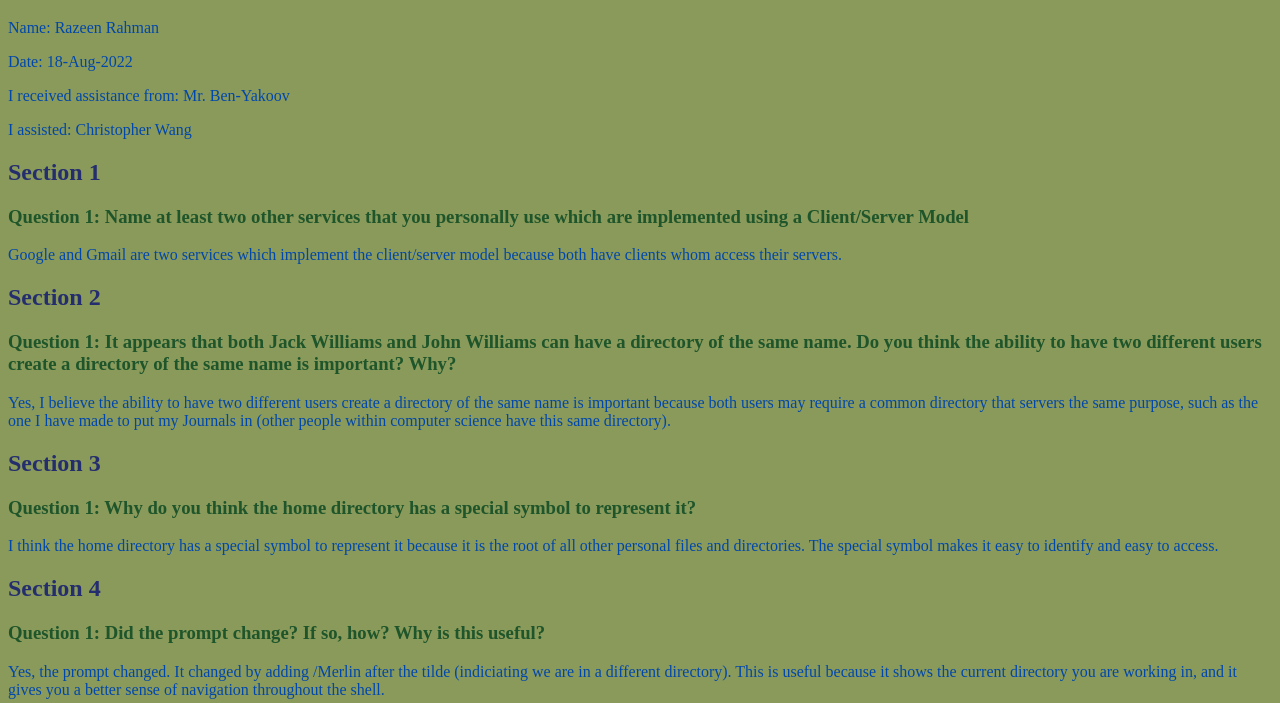
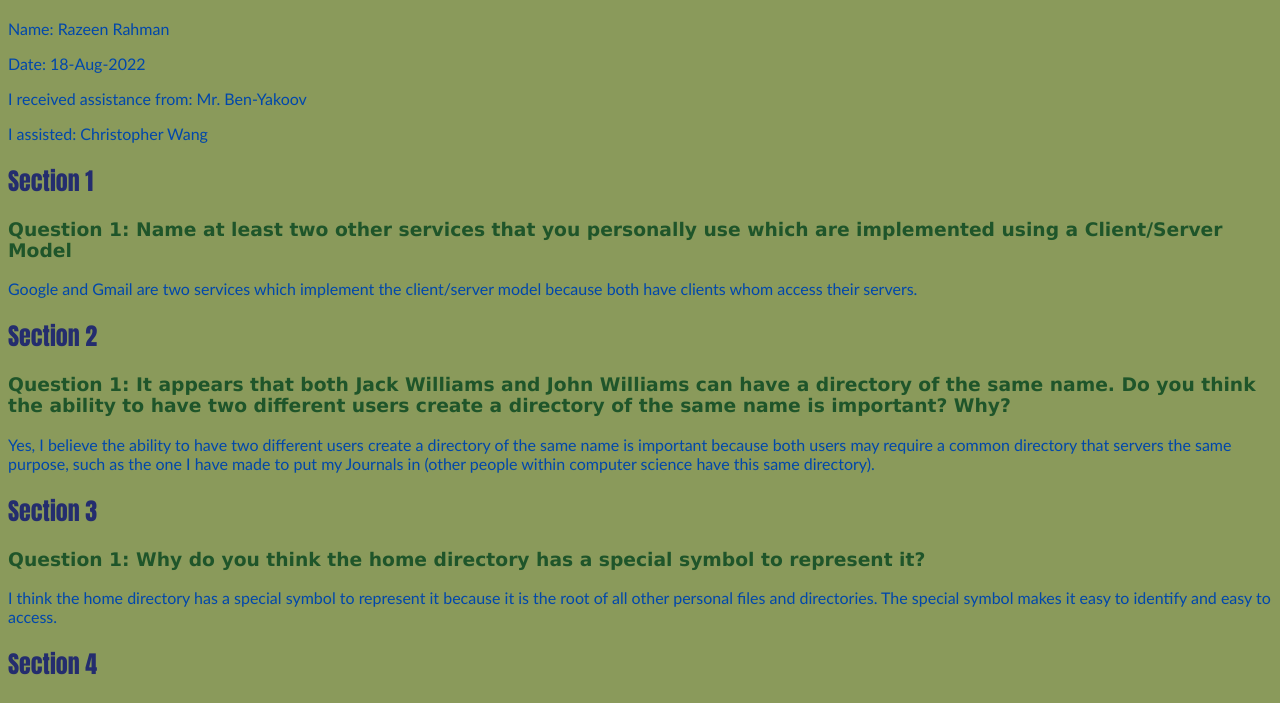
Before and after one commit to razeenr05/razeenr05.github.io, a plain HTML site: page CS-I/Journals/J1002.html in a window 1280 px wide. Shown: the part 61-764 px from the top of the page. Drawn offline with Linux system fonts and the light colour scheme.

Commit message:
Added fonts

```diff
--- a/CS-I/Journals/journals.css
+++ b/CS-I/Journals/journals.css
@@ -3,12 +3,15 @@ body{
 }
 p{
     color:#0047AB;
+    font-family:trebuchet ms;
 }
 h2{
     color:#242D6E;
+    font-family:impact;
 }
 h3{
     color:#1F552A;
+    font-family:verdana;
 }
 
 button{
--- a/CS-I/index.css
+++ b/CS-I/index.css
@@ -3,13 +3,19 @@ body{
 }
 p{
     color:#0047AB;
+    font-family:trebuchet ms;
 }
 h2{
-    color:#242D6E
+    color:#242D6E;
+    font-family:impact;
 }
 h3{
     color:#1F552A;
+    font-family:verdana;
 }
 button{
     background-color:grey
 }
+a{
+    font-family:trebuchet ms;
+}
--- a/index.css
+++ b/index.css
@@ -3,10 +3,13 @@ body{
 }
 p{
     color:#0047AB;
+    font-family:trebuchet ms;
 }
 h2{
-    color:#242D6E
+    color:#242D6E;
+    font-family:trebuchet ms;
 }
 h3{
-    color:#1F552A
+    color:#1F552A;
+    font-family:verdana;
 }
```
